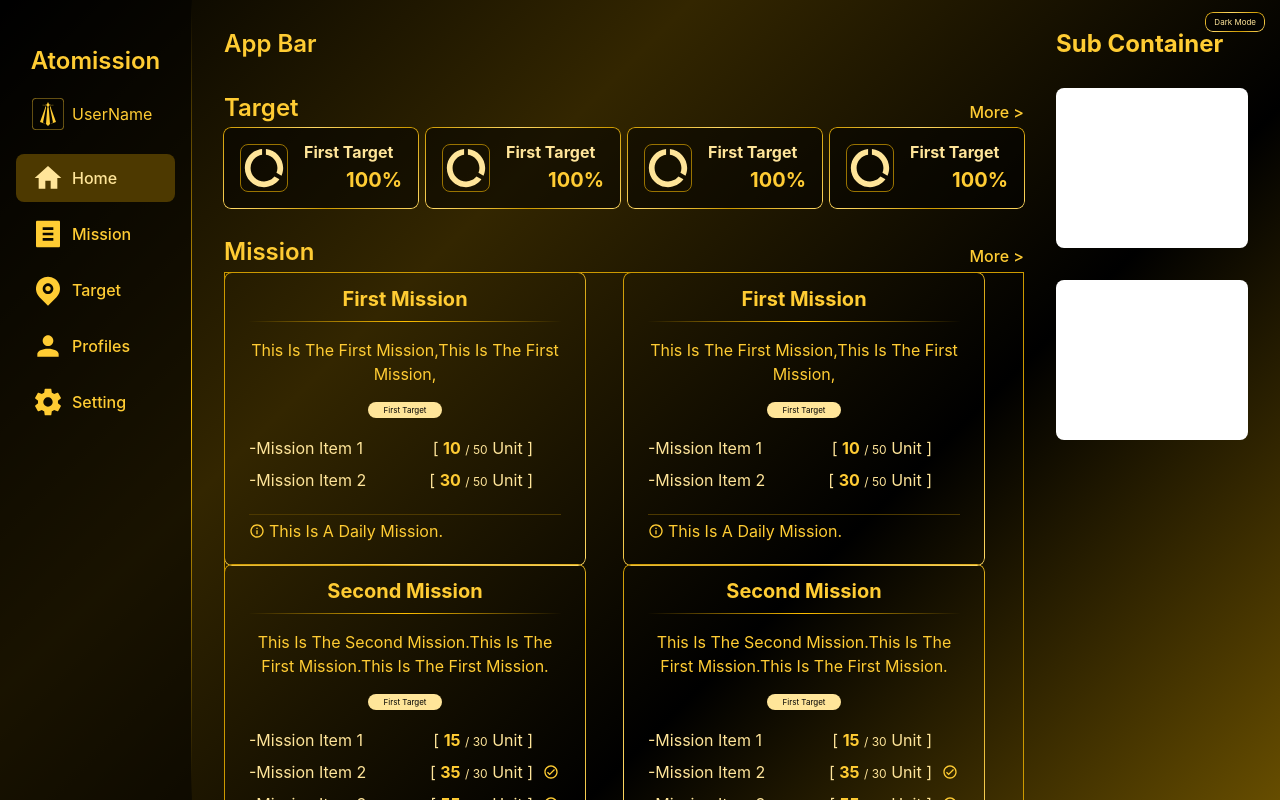
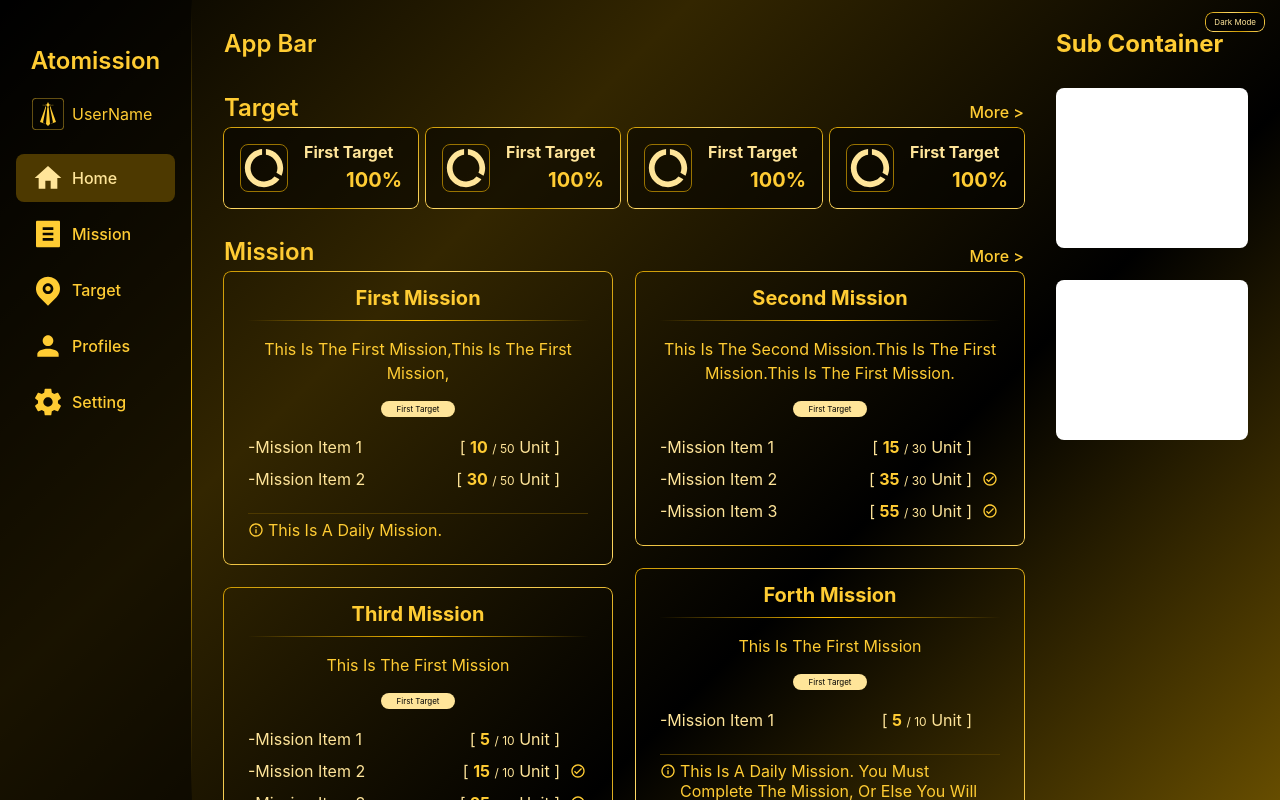
Before and after one commit to silence870121/Atomission, a Vue app: page / in a window 1280 px wide. Shown: the top 800 px of the page. Built offline with nearby package versions, Linux system fonts and the light colour scheme.

Commit message:
update Masonry component

```diff
--- a/src/components/Masonry.vue
+++ b/src/components/Masonry.vue
@@ -175,28 +175,25 @@ window.onresize = () => { renderMasonry() }
 
 //? 初始化列表欄位
 function resetMasonryColumn() {
-    columnList.value = new Array(columnsCount.value).fill([])
     columnHeights.value = new Array(columnsCount.value).fill(0)
+    columnList.value = []
+    for (let i = 0; i < columnsCount.value; i++) {
+        columnList.value.push([])
+    }
 }
 
 function appendCell(list) {
     list.forEach(item => {
+        //? 判斷最低高度
+        const minHeight = Math.min(...columnHeights.value)
+        //? 查詢最低高度的陣列索引
+        const indexOfMinHeight = columnHeights.value.indexOf(minHeight)
 
-        const minHeight = Math.min(...columnHeights.value)
-
-        const indexOfMinHeight = columnHeights.value.indexOf(minHeight)
-        console.log('最低列表的索引 ' + indexOfMinHeight);
-
-        console.log(item.list.length);
-        console.log('將item 加入至 列表' + indexOfMinHeight);
-        // console.log(columnList.value[indexOfMinHeight]);
-
-        columnList.value[0].push(item)
+        //? 對 最低高度的數組 增加 當前物件的高度
         columnHeights.value[indexOfMinHeight] += item.list.length
 
-        console.log(columnList.value);
-        console.log(columnList.value[0]);
-        console.log(columnHeights.value);
+        //? 在 最低高度的次級列表 加入 當前的物件
+        columnList.value[indexOfMinHeight].push(item)
     })
 }
 
@@ -207,21 +204,17 @@ function appendCell(list) {
     <div class="v-masonry">
         <ul v-for="list in columnList" class="masonry-list">
             <li v-for="item in list" class="masonry-cell">
-                <MissionCard :mission="item" isDesc isTarget isTip @click="handleMission(item), openOption()" />
+                <MissionCard :mission="item" isDesc isTarget isTip />
             </li>
         </ul>
     </div>
 </template>
 
 <style scoped>
-:root {
-    --masonry-gap: 1rem;
-}
-
 .v-masonry {
     width: 100%;
     display: flex;
-    gap: var(--masonry-gap);
+    gap: 1.5rem;
     flex-direction: row;
     flex-wrap: nowrap;
 }
@@ -230,10 +223,14 @@ function appendCell(list) {
     display: flex;
     flex-direction: column;
     flex: 1;
-    gap: var(--masonry-gap);
+    gap: 1.5rem;
 }
 
 .masonry-cell {
     width: 100%;
 }
+
+.mission-card {
+    width: 100%;
+}
 </style>
--- a/src/views/Home.vue
+++ b/src/views/Home.vue
@@ -30,7 +30,7 @@ import Masonry from '@/components/Masonry.vue';
                     Mission
                     <router-link to="/missions" @click="toLocal('Mission')">more ></router-link>
                 </h2>
-                <div class="waterfall">
+                <div class="home-masonry">
                     <!-- <HomeMasonry /> -->
                     <Masonry />
                 </div>
@@ -97,10 +97,8 @@ import Masonry from '@/components/Masonry.vue';
     height: 3rem;
 }
 
-
-.waterfall {
-    /* height: 200vh; */
-    border: 1px solid var(--border-color);
+.home-masonry {
+    /* border: 1px solid var(--surface-variant-color); */
 }
 
 /* * ----- ----- ----- ----- * */
```
